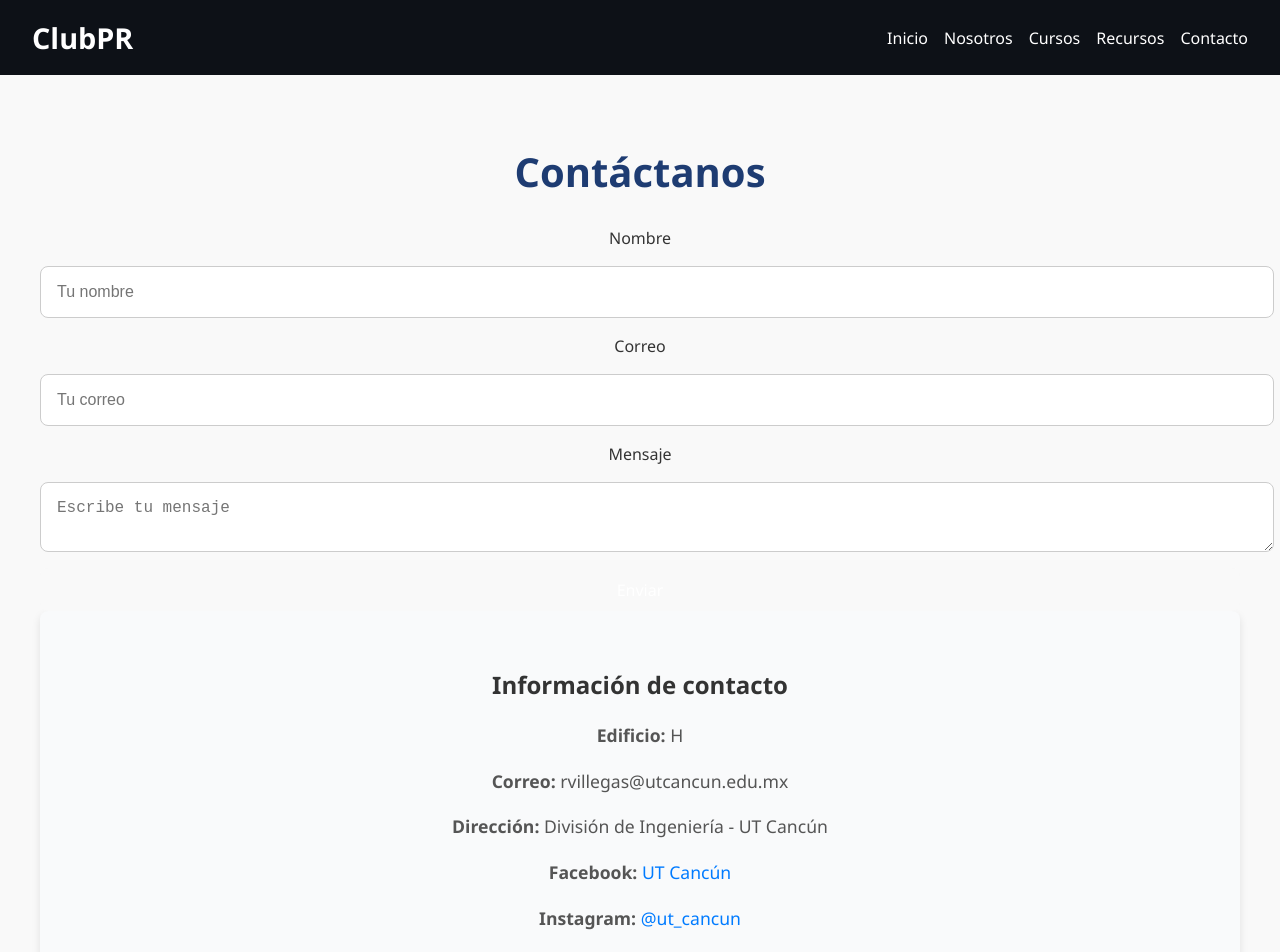
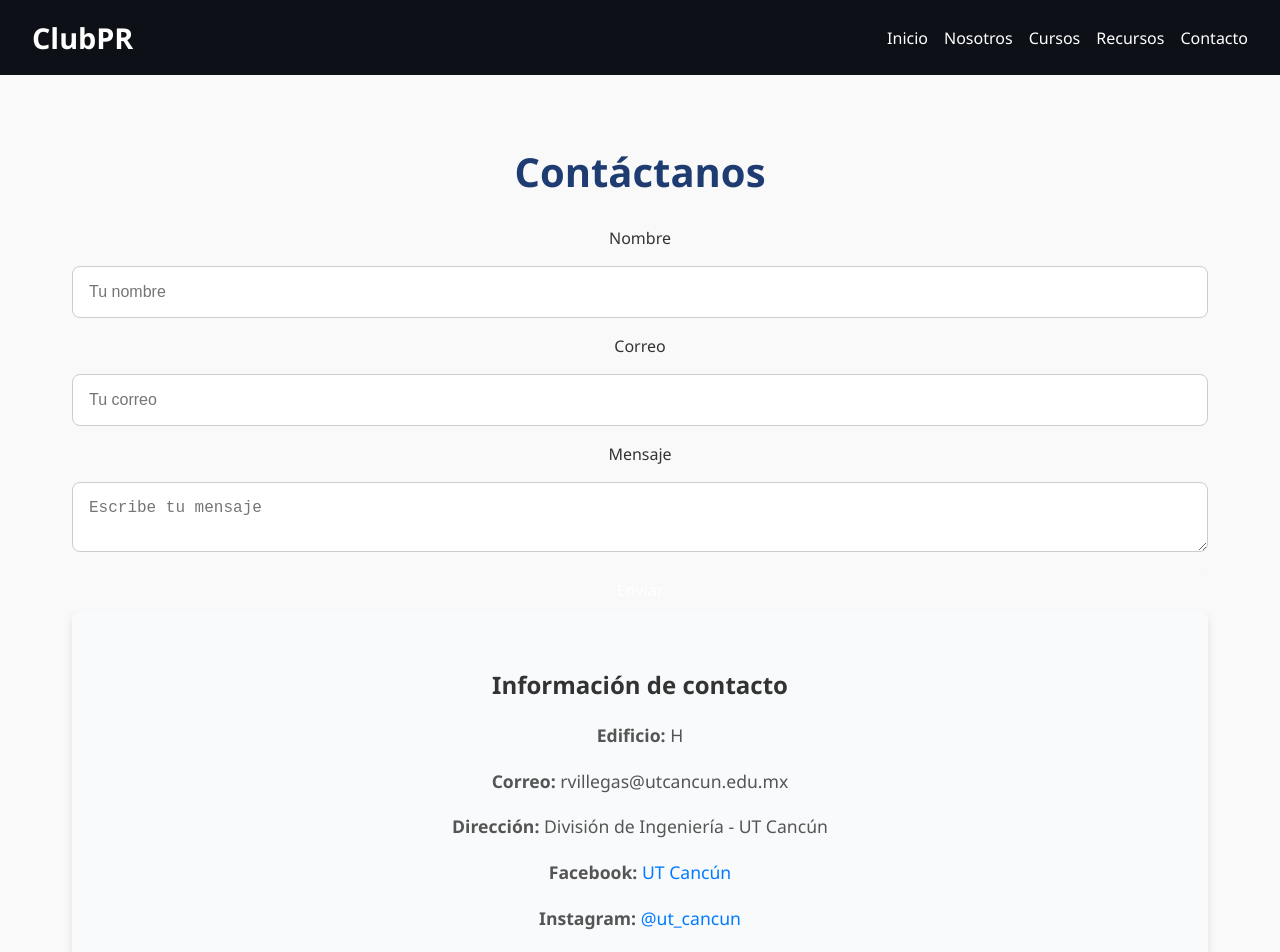
Before and after one commit to DilanOch2002/clubpr, a React (Vite) app: page /contacto in a window 1280 px wide. Shown: the top 952 px of the page. Built offline with nearby package versions, Linux system fonts and the light colour scheme.

Commit message:
contacto y recursos v7

```diff
--- a/src/pages/Contacto.module.css
+++ b/src/pages/Contacto.module.css
@@ -3,8 +3,9 @@
   padding: 3rem 2rem;
   width: 100%;
   max-width: 1200px;
-  margin: auto;
+  margin: 0 auto;
   text-align: center;
+  box-sizing: border-box;
 }
 
 .contacto h1 {
@@ -32,6 +33,7 @@ textarea {
   border: 1px solid #ccc;
   font-size: 1rem;
   width: 100%;
+  box-sizing: border-box;
 }
 
 button {
@@ -53,6 +55,7 @@ button:hover {
   padding: 2rem;
   border-radius: 8px;
   box-shadow: 0 4px 8px rgba(0, 0, 0, 0.1);
+  box-sizing: border-box;
 }
 
 .info h3 {
--- a/src/pages/Recursos.module.css
+++ b/src/pages/Recursos.module.css
@@ -1,11 +1,11 @@
-
 /* RECURSOS */
 .recursos {
   width: 100%;
   max-width: 1200px;
-  margin: auto;
-  padding: 2rem;
+  margin: 0 auto;
+  padding: 2rem 1rem;
   text-align: center;
+  box-sizing: border-box;
 }
 
 .recursos h1 {
@@ -60,6 +60,7 @@
   text-decoration: underline;
 }
 
+/* RESPONSIVE */
 @media (max-width: 768px) {
   .recursos .card img {
     width: 60px;
```
